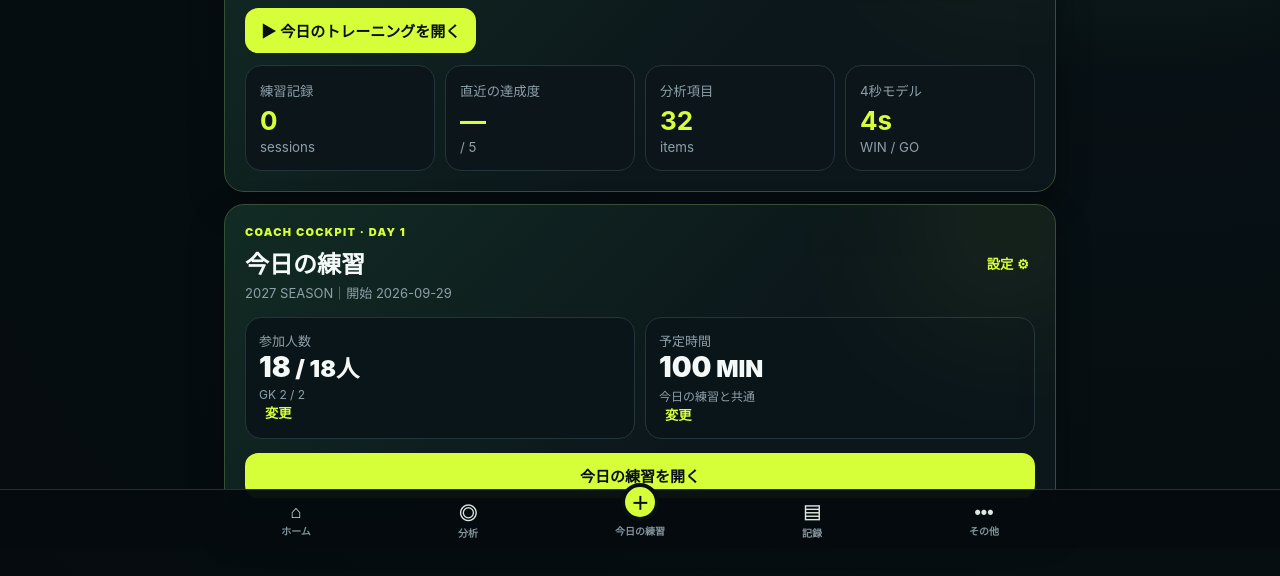
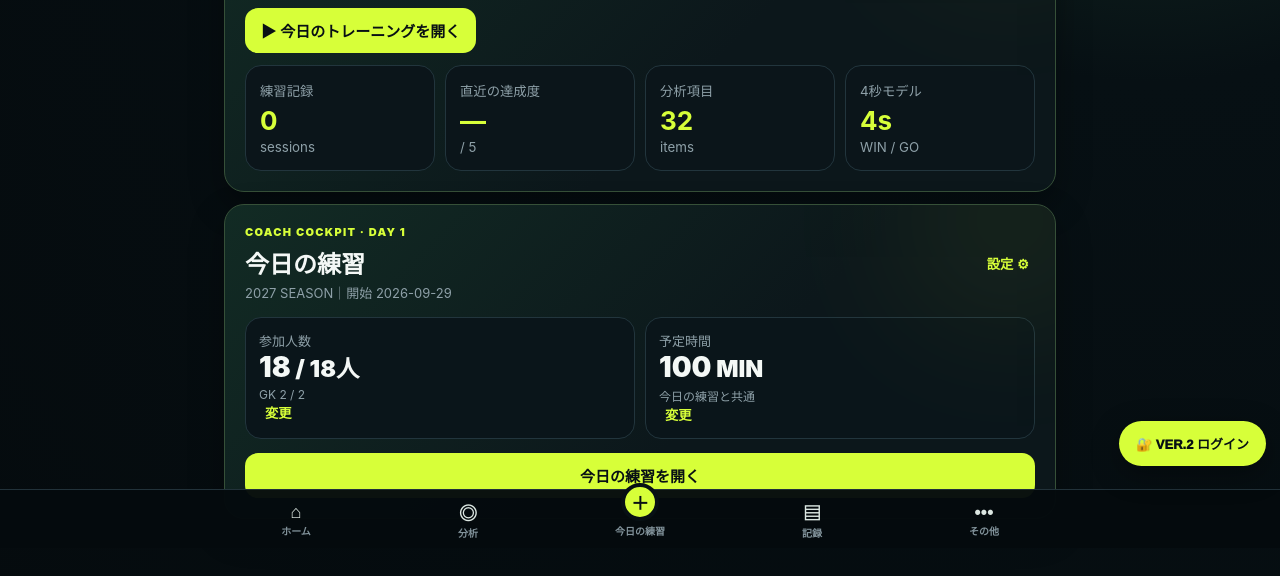
Before and after one commit to a607233/hockey-coach, a plain HTML site: page index.html in a window 1280 px wide. Shown: the part 252-828 px from the top of the page. Drawn offline with nearby package versions, Linux system fonts and the light colour scheme.

Commit message:
Add files via upload

```diff
--- a/index.html
+++ b/index.html
@@ -2467,4 +2467,15 @@ window.HCV2AUTH={open,close,refresh,signIn,signUp,signOut,createTeam,state:()=>s
 </script>
 <!-- HC_V2_AUTH_EMAIL_PASSWORD --><!-- HC_V2_AUTH_TEAM_RPC --><!-- HC_V2_AUTH_DB_ROLE --><!-- HC_V2_AUTH_PARENT_READY --><!-- HC_V2_AUTH_NO_SECRET --><!-- HC_V2_AUTH_NO_OBSERVER --><!-- HC_V2_AUTH_NO_SHOW_WRAP --><!-- HC_V2_AUTH_FOUNDATION_CORE -->
 
+
+<!-- HC_V2_AUTH_FIXED_ENTRY -->
+<style>
+#hcV2FixedLogin{position:fixed;right:14px;bottom:82px;z-index:11990;border:0;border-radius:999px;padding:13px 17px;background:#d7ff39;color:#071014;font-weight:950;font-size:13px;box-shadow:0 8px 28px rgba(0,0,0,.35)}
+</style>
+<button id="hcV2FixedLogin" type="button" onclick="window.HCV2AUTH&&HCV2AUTH.open()">🔐 VER.2 ログイン</button>
+<script>
+(function(){function sync(){var b=document.getElementById('hcV2FixedLogin');if(!b)return;b.style.display=(window.HCV2AUTH?'block':'none')}setTimeout(sync,1600);setTimeout(sync,3000)})();
+</script>
+<!-- HC_V2_AUTH_FIXED_ENTRY_CORE -->
+
 </body></html>
```
